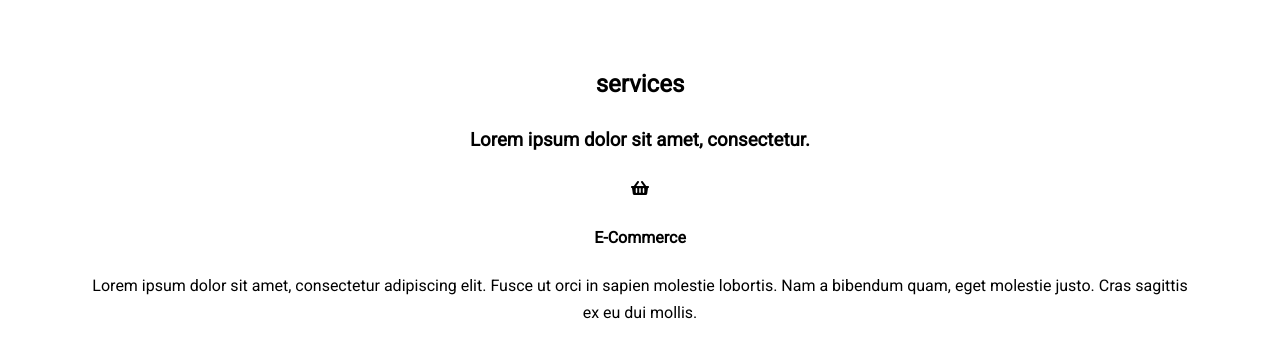
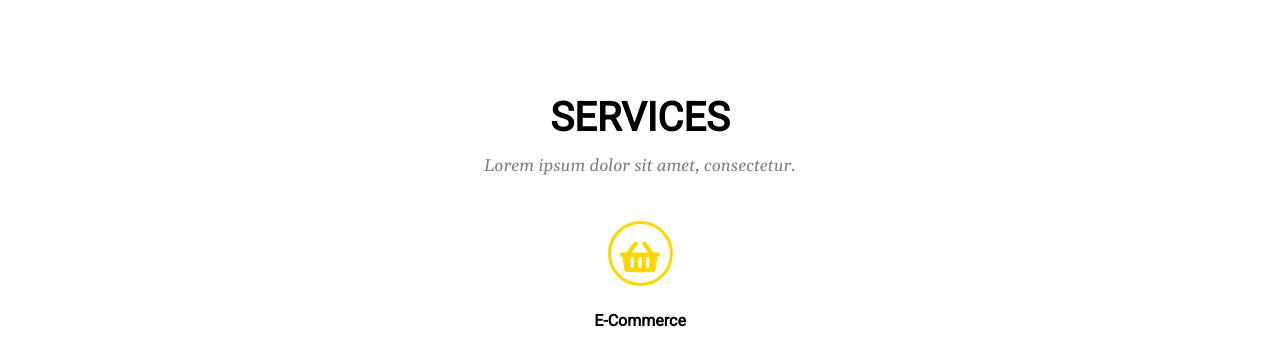
Before and after one commit to frantz92/golden_website, a website: page index.html in a window 1280 px wide. Shown: the part 642-979 px from the top of the page. Drawn offline with nearby package versions, Linux system fonts and the light colour scheme; files whose address does not match are found by name.

Commit message:
Add icons_v1 in css

```diff
--- a/sass/style.scss
+++ b/sass/style.scss
@@ -127,3 +127,32 @@ section {
   background-color: inherit;
   color: #FFD700;
 }
+
+/* Our Services */
+
+.section-title {
+  text-transform: uppercase;
+  font-size: 40px;
+  margin: 40px 0 0 0;
+}
+
+.section-subtitle {
+  font-family: 'Gelasio', serif;
+  font-weight: 200;
+  font-style: oblique;
+  font-size: 17px;
+  color: grey;
+  margin: 0 0 40px 0;
+}
+
+.services i {
+   font-size: 35px;
+   background: transparent;
+   border: solid 3px #FFD700;
+   width: 65px;
+   height: 65px;
+   line-height: 65px;
+   border-radius: 50%;
+   color: #FFD700;
+   /*position: ;            OBOK TEKSTU*/
+}
```
Also changed, not shown: css/style.css, index.html (indentation only), 1 other file.
